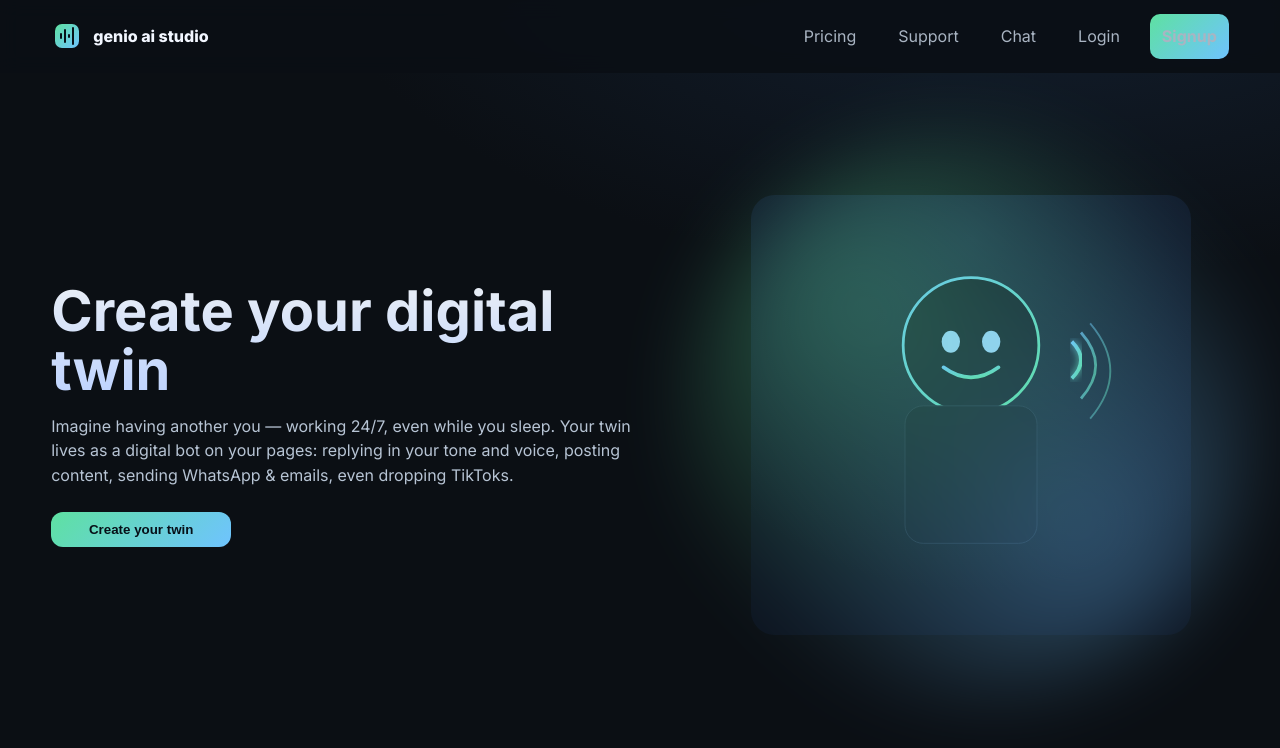
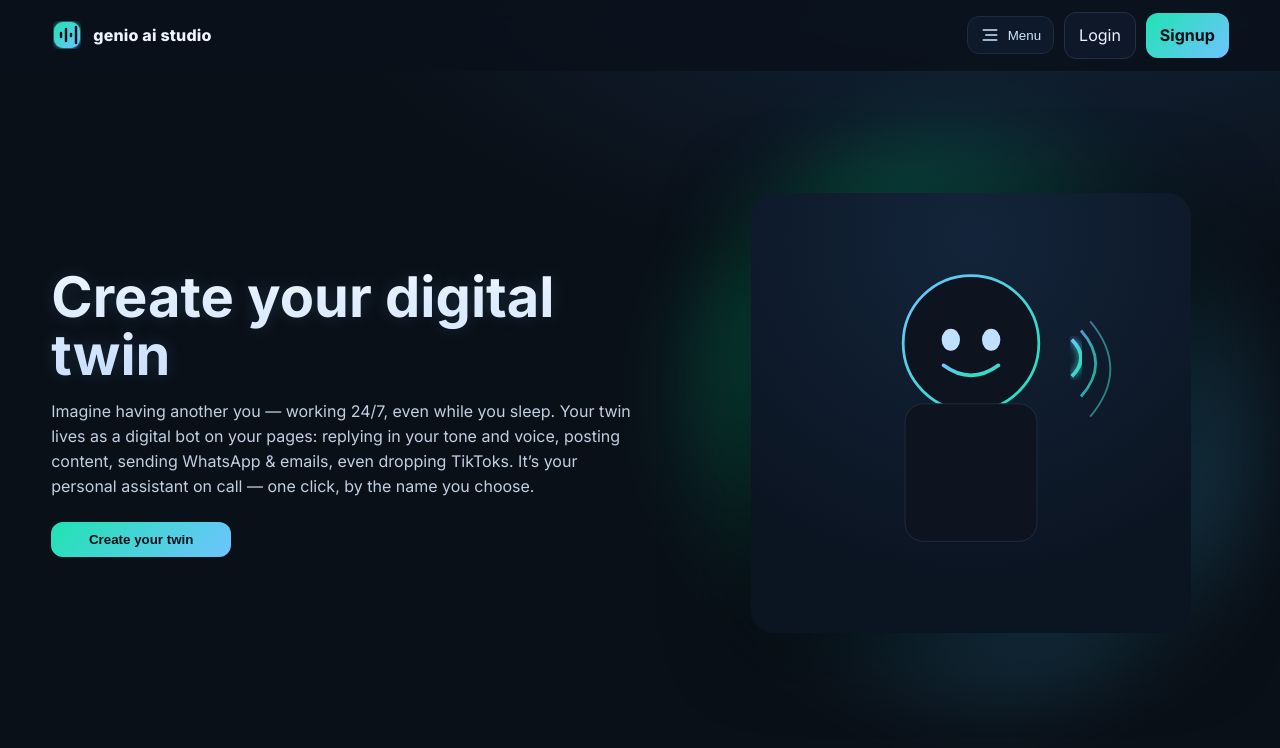
Before and after one commit to genio-ai/genio-os, a Next.js app: page / in a window 1280 px wide. Shown: the top 748 px of the page. Built offline with nearby package versions, Linux system fonts and the light colour scheme.

Commit message:
Update index.js

```diff
--- a/pages/index.js
+++ b/pages/index.js
@@ -15,6 +15,7 @@ export default function Home() {
     return () => window.removeEventListener("scroll", onScroll);
   }, []);
 
+  // Why: choose CTA without backend
   const isAuth = useMemo(() => {
     if (typeof window === "undefined") return false;
     const cookieHasAuth =
@@ -32,7 +33,7 @@ export default function Home() {
         <title>genio ai studio — Create your digital twin</title>
         <meta
           name="description"
-          content="Imagine another you — working 24/7, replying in your tone and voice, posting content, sending WhatsApp & emails, even TikToks."
+          content="Another you — a digital twin that replies in your tone, posts content, sends WhatsApp & emails, even drops TikToks."
         />
         <meta name="viewport" content="width=device-width, initial-scale=1" />
         <link rel="preconnect" href="https://fonts.googleapis.com" />
@@ -46,400 +47,212 @@ export default function Home() {
       {/* Header */}
       <header className={scrolled ? "hdr scrolled" : "hdr"} aria-label="Site header">
         <div className="container nav">
+          {/* Brand: logo + name */}
           <a className="brand" href="/" aria-label="genio ai studio">
             <span className="brand-logo" aria-hidden="true">
-              <svg width="24" height="24" viewBox="0 0 24 24">
+              {/* Neon logo: gradient + subtle glow */}
+              <svg width="28" height="28" viewBox="0 0 28 28" aria-hidden="true" focusable="false">
                 <defs>
                   <linearGradient id="lg" x1="0" y1="0" x2="1" y2="1">
-                    <stop offset="0" stopColor="#5EE1A1" />
+                    <stop offset="0" stopColor="#20E3B2" />
                     <stop offset="1" stopColor="#6FC3FF" />
                   </linearGradient>
+                  <filter id="glo">
+                    <feGaussianBlur stdDeviation="2.2" result="b" />
+                    <feMerge><feMergeNode in="b"/><feMergeNode in="SourceGraphic"/></feMerge>
+                  </filter>
                 </defs>
-                <rect x="0" y="0" width="24" height="24" rx="7" fill="url(#lg)" />
-                <path
-                  d="M6 14V10M10 18V6M14 13V11M18 20V4"
-                  stroke="#071018"
-                  strokeWidth="2"
-                  strokeLinecap="round"
-                />
+                <rect x="1" y="1" width="26" height="26" rx="9" fill="url(#lg)" filter="url(#glo)"></rect>
+                <path d="M8 16V12M13 20V8M18 15V13M23 22V6" stroke="#071018" strokeWidth="2.4" strokeLinecap="round"/>
               </svg>
             </span>
             <span className="brand-name">genio ai studio</span>
           </a>
 
-          <nav className="nav-links desktop" aria-label="Primary">
-            <a href="/pricing">Pricing</a>
-            <a href="/support">Support</a>
-            <a href="/chat">Chat</a>
-            <a href="/login">Login</a>
-            <a className="btn btn-primary" href="/signup">
-              Signup
-            </a>
-          </nav>
-
-          <button
-            className="menu-btn mobile"
-            aria-label="Open menu"
-            onClick={() => setMenuOpen(true)}
-          >
-            ☰
-          </button>
+          {/* Right side actions */}
+          <div className="actions">
+            <button
+              className="menu-chip"
+              aria-label="Open menu"
+              onClick={() => setMenuOpen(true)}
+            >
+              <svg width="20" height="20" viewBox="0 0 24 24" fill="none" aria-hidden="true">
+                <path d="M4 6h16M7 12h13M4 18h16" stroke="currentColor" strokeWidth="2" strokeLinecap="round" />
+              </svg>
+              <span>Menu</span>
+            </button>
+            <a className="btn btn-outline" href="/login">Login</a>
+            <a className="btn btn-neon" href="/signup">Signup</a>
+          </div>
         </div>
       </header>
 
       {/* Mobile drawer */}
       {menuOpen && (
-        <div className="sheet" role="dialog" aria-modal="true">
+        <div className="sheet" role="dialog" aria-modal="true" aria-label="Mobile menu">
           <div className="backdrop" onClick={() => setMenuOpen(false)} />
           <aside className="panel">
             <div className="panel-head">
-              <div className="brand small">
-                <span className="brand-logo">
-                  <svg width="20" height="20" viewBox="0 0 24 24">
+              <div className="brand mini">
+                <span className="brand-logo" aria-hidden="true">
+                  <svg width="22" height="22" viewBox="0 0 28 28" aria-hidden="true">
                     <defs>
                       <linearGradient id="lg2" x1="0" y1="0" x2="1" y2="1">
-                        <stop offset="0" stopColor="#5EE1A1" />
+                        <stop offset="0" stopColor="#20E3B2" />
                         <stop offset="1" stopColor="#6FC3FF" />
                       </linearGradient>
                     </defs>
-                    <rect x="0" y="0" width="24" height="24" rx="7" fill="url(#lg2)" />
-                    <path
-                      d="M6 14V10M10 18V6M14 13V11M18 20V4"
-                      stroke="#071018"
-                      strokeWidth="2"
-                      strokeLinecap="round"
-                    />
+                    <rect x="1" y="1" width="26" height="26" rx="9" fill="url(#lg2)"></rect>
+                    <path d="M8 16V12M13 20V8M18 15V13M23 22V6" stroke="#071018" strokeWidth="2.4" strokeLinecap="round"/>
                   </svg>
                 </span>
                 <span className="brand-name">genio</span>
               </div>
-              <button className="close" onClick={() => setMenuOpen(false)}>
-                ✕
-              </button>
+              <button className="close" aria-label="Close menu" onClick={() => setMenuOpen(false)}>✕</button>
             </div>
 
             <nav className="panel-links">
-              <a href="/pricing" onClick={() => setMenuOpen(false)}>
-                Pricing
-              </a>
-              <a href="/support" onClick={() => setMenuOpen(false)}>
-                Support
-              </a>
-              <a href="/chat" onClick={() => setMenuOpen(false)}>
-                Chat
-              </a>
-              <a href="/login" onClick={() => setMenuOpen(false)}>
-                Login
-              </a>
-              <a
-                className="btn btn-primary"
-                href="/signup"
-                onClick={() => setMenuOpen(false)}
-              >
-                Signup
-              </a>
+              <a href="/pricing" onClick={() => setMenuOpen(false)}>Pricing</a>
+              <a href="/support" onClick={() => setMenuOpen(false)}>Support</a>
+              <a href="/chat" onClick={() => setMenuOpen(false)}>Chat</a>
             </nav>
           </aside>
         </div>
       )}
 
       {/* Hero */}
-      <main className="container hero">
+      <main className="container hero" aria-label="Hero">
         <div className="hero-text">
           <h1>Create your digital twin</h1>
           <p className="hook">
-            Imagine having another you — working 24/7, even while you sleep. Your
-            twin lives as a digital bot on your pages: replying in your tone and
-            voice, posting content, sending WhatsApp & emails, even dropping
-            TikToks.
+            Imagine having another you — working 24/7, even while you sleep. Your twin lives as a digital bot on your
+            pages: replying in your tone and voice, posting content, sending WhatsApp & emails, even dropping TikToks.
+            It’s your personal assistant on call — one click, by the name you choose.
           </p>
-          <button className="btn btn-primary cta" onClick={goCreateTwin}>
-            Create your twin
-          </button>
+          <button className="btn btn-neon cta" onClick={goCreateTwin}>Create your twin</button>
         </div>
 
-        <figure className="hero-visual">
+        <figure className="hero-visual" aria-label="Digital twin preview">
           <div className="blob" aria-hidden="true" />
-          <svg className="twin" viewBox="0 0 480 480">
+          <svg className="twin" viewBox="0 0 480 480" role="img" aria-label="AI twin">
             <defs>
               <linearGradient id="g1" x1="0" y1="0" x2="1" y2="1">
-                <stop offset="0" stopColor="#6fc3ff" />
-                <stop offset="1" stopColor="#5ee1a1" />
+                <stop offset="0" stopColor="#6FC3FF" />
+                <stop offset="1" stopColor="#20E3B2" />
               </linearGradient>
               <radialGradient id="g2" cx="50%" cy="10%" r="80%">
-                <stop offset="0" stopColor="#1a2a42" />
-                <stop offset="1" stopColor="#0d1420" />
+                <stop offset="0" stopColor="#13243a" />
+                <stop offset="1" stopColor="#0b1421" />
               </radialGradient>
               <filter id="glow">
                 <feGaussianBlur stdDeviation="4" result="b" />
-                <feMerge>
-                  <feMergeNode in="b" />
-                  <feMergeNode in="SourceGraphic" />
-                </feMerge>
+                <feMerge><feMergeNode in="b" /><feMergeNode in="SourceGraphic" /></feMerge>
               </filter>
             </defs>
             <rect x="0" y="0" width="480" height="480" rx="26" fill="url(#g2)" />
-            <circle
-              cx="240"
-              cy="164"
-              r="74"
-              fill="#0f1726"
-              stroke="url(#g1)"
-              strokeWidth="3"
-            />
-            <ellipse cx="218" cy="160" rx="10" ry="12" fill="#9fd1ff" />
-            <ellipse cx="262" cy="160" rx="10" ry="12" fill="#9fd1ff" />
-            <path
-              d="M210 188q30 22 60 0"
-              stroke="url(#g1)"
-              strokeWidth="4"
-              fill="none"
-              strokeLinecap="round"
-            />
-            <rect
-              x="168"
-              y="230"
-              width="144"
-              height="150"
-              rx="20"
-              fill="#0f1726"
-              stroke="#233043"
-            />
-            <path
-              d="M350 160 q20 20 0 40"
-              stroke="url(#g1)"
-              strokeWidth="4"
-              fill="none"
-              filter="url(#glow)"
-            />
-            <path
-              d="M360 150 q32 36 0 72"
-              stroke="url(#g1)"
-              strokeWidth="3"
-              fill="none"
-              opacity=".7"
-            />
-            <path
-              d="M370 140 q44 52 0 104"
-              stroke="url(#g1)"
-              strokeWidth="2"
-              fill="none"
-              opacity=".5"
-            />
+            <circle cx="240" cy="164" r="74" fill="#0d1420" stroke="url(#g1)" strokeWidth="3" />
+            <ellipse cx="218" cy="160" rx="10" ry="12" fill="#bfe1ff" />
+            <ellipse cx="262" cy="160" rx="10" ry="12" fill="#bfe1ff" />
+            <path d="M210 188q30 22 60 0" stroke="url(#g1)" strokeWidth="4" fill="none" strokeLinecap="round" />
+            <rect x="168" y="230" width="144" height="150" rx="20" fill="#0d1420" stroke="#233043" />
+            <path d="M350 160 q20 20 0 40" stroke="url(#g1)" strokeWidth="4" fill="none" filter="url(#glow)" />
+            <path d="M360 150 q32 36 0 72" stroke="url(#g1)" strokeWidth="3" fill="none" opacity=".75" />
+            <path d="M370 140 q44 52 0 104" stroke="url(#g1)" strokeWidth="2" fill="none" opacity=".55" />
           </svg>
         </figure>
       </main>
 
       <style jsx global>{`
-        :root {
-          --bg: #0b0f14;
-          --muted: #a9b4c2;
-          --text: #e9eef5;
-          --brand: #5ee1a1;
-          --brand2: #6fc3ff;
+        :root{
+          --bg:#0a1018; --card:#0f1725; --muted:#a7b7c8; --text:#edf3ff;
+          --neon1:#20E3B2; --neon2:#6FC3FF; --ink:#071018;
         }
-        body {
-          margin: 0;
-          font: 16px/1.55 Inter, system-ui, -apple-system, Segoe UI, Roboto, Arial,
-            sans-serif;
-          color: var(--text);
-          background: radial-gradient(
-            1200px 600px at 80% -10%,
-            #142132 0%,
-            #0b0f14 60%
-          );
+        *{box-sizing:border-box}
+        html,body{height:100%}
+        body{
+          margin:0; font:16px/1.55 Inter, system-ui, -apple-system, Segoe UI, Roboto, Arial, sans-serif;
+          color:var(--text);
+          background:
+            radial-gradient(1200px 600px at 80% -10%, #14263d 0%, var(--bg) 60%),
+            #0b111a;
+          -webkit-font-smoothing:antialiased; -moz-osx-font-smoothing:grayscale;
         }
-        .container {
-          width: min(1200px, 92%);
-          margin-inline: auto;
+        .container{width:min(1200px,92%); margin-inline:auto}
+        a{color:inherit; text-decoration:none}
+
+        /* Header */
+        .hdr{position:sticky; top:0; z-index:50; backdrop-filter:saturate(150%) blur(10px); background:#0b111add; transition:box-shadow .2s ease, background .2s ease}
+        .hdr.scrolled{box-shadow:0 8px 28px rgba(0,0,0,.5)}
+        .nav{display:flex; align-items:center; justify-content:space-between; padding:12px 0; gap:12px}
+        .brand{display:inline-flex; align-items:center; gap:10px; white-space:nowrap}
+        .brand-logo{display:inline-grid; place-items:center; width:32px; height:32px}
+        .brand-name{font-weight:800; letter-spacing:.2px}
+        .actions{display:flex; align-items:center; gap:10px}
+        .menu-chip{
+          display:inline-flex; align-items:center; gap:8px; padding:8px 12px; border-radius:12px;
+          background:#0e1a2a; border:1px solid #1e2b41; color:#cfe6ff;
+          box-shadow:0 0 0 0 rgba(32,227,178,0);
+        }
+        .menu-chip:focus-visible{outline:none; box-shadow:0 0 0 3px rgba(111,195,255,.35)}
+        .btn{
+          display:inline-flex; align-items:center; justify-content:center; padding:10px 14px; border-radius:12px;
+          border:1px solid #223145; background:#0f1828; color:var(--text); cursor:pointer; transition:transform .08s ease, box-shadow .2s ease, background .2s ease
+        }
+        .btn:hover{transform:translateY(-1px)}
+        .btn-outline{background:#0f1828}
+        .btn-neon{
+          border:none;
+          background:linear-gradient(135deg, var(--neon1), var(--neon2));
+          color:var(--ink); font-weight:700;
+          box-shadow:0 0 0 0 rgba(32,227,178,0.0), 0 0 0 0 rgba(111,195,255,0.0);
+        }
+        .btn-neon:hover{
+          box-shadow:
+            0 0 24px rgba(32,227,178,.25),
+            0 0 20px rgba(111,195,255,.18);
         }
 
-        /* Header */
-        .hdr {
-          position: sticky;
-          top: 0;
-          z-index: 50;
-          backdrop-filter: saturate(140%) blur(10px);
-          background: #0b0f14e6;
-          transition: box-shadow 0.2s ease;
-        }
-        .hdr.scrolled {
-          box-shadow: 0 6px 18px rgba(0, 0, 0, 0.35);
-        }
-        .nav {
-          display: flex;
-          align-items: center;
-          justify-content: space-between;
-          padding: 14px 0;
-        }
-        .brand {
-          display: inline-flex;
-          align-items: center;
-          gap: 10px;
-          white-space: nowrap;
-        }
-        .brand-logo {
-          display: inline-grid;
-          place-items: center;
-          width: 32px;
-          height: 32px;
-        }
-        .brand-name {
-          font-weight: 800;
-          color: #f2f6ff;
-        }
-        .nav-links {
-          display: flex;
-          gap: 18px;
-          align-items: center;
-        }
-        .nav-links a {
-          padding: 10px 12px;
-          border-radius: 10px;
-          color: var(--muted);
-          text-decoration: none;
-        }
-        .nav-links a:hover {
-          background: #101826;
-          color: var(--text);
-        }
-        .btn {
-          display: inline-flex;
-          align-items: center;
-          justify-content: center;
-          gap: 10px;
-          padding: 10px 14px;
-          border-radius: 12px;
-          border: 1px solid #233043;
-          background: #111a27;
-          color: var(--text);
-          cursor: pointer;
-        }
-        .btn-primary {
-          background: linear-gradient(135deg, var(--brand), var(--brand2));
-          border: none;
-          color: #071018;
-          font-weight: 700;
-        }
-        .menu-btn {
-          display: none;
-          background: none;
-          border: none;
-          color: var(--text);
-          font-size: 20px;
-        }
-        @media (max-width: 920px) {
-          .desktop {
-            display: none;
-          }
-          .menu-btn {
-            display: inline-flex;
-          }
+        @media (max-width: 920px){
+          .brand-name{font-size:18px}
         }
 
-        /* Mobile drawer */
-        .sheet {
-          position: fixed;
-          inset: 0;
-          z-index: 60;
+        /* Drawer */
+        .sheet{position:fixed; inset:0; z-index:60}
+        .backdrop{position:absolute; inset:0; background:rgba(0,0,0,.6)}
+        .panel{
+          position:absolute; right:0; top:0; height:100%; width:min(86%, 340px);
+          background:var(--card); border-left:1px solid #20304a; display:flex; flex-direction:column; padding:16px;
+          box-shadow:-10px 0 40px rgba(0,0,0,.45);
         }
-        .backdrop {
-          position: absolute;
-          inset: 0;
-          background: rgba(0, 0, 0, 0.6);
+        .panel-head{display:flex; align-items:center; justify-content:space-between}
+        .close{background:none; border:none; color:var(--text); font-size:20px}
+        .panel-links{display:flex; flex-direction:column; gap:10px; margin-top:18px}
+        .panel-links a{
+          padding:12px 14px; border-radius:12px; background:#0f1b2d; color:#e7f0ff; border:1px solid #1f2c44;
         }
-        .panel {
-          position: absolute;
-          right: 0;
-          top: 0;
-          height: 100%;
-          width: min(86%, 320px);
-          background: #0f1620;
-          border-left: 1px solid #223045;
-          display: flex;
-          flex-direction: column;
-          padding: 16px;
-        }
-        .panel-head {
-          display: flex;
-          align-items: center;
-          justify-content: space-between;
-        }
-        .panel-links {
-          display: flex;
-          flex-direction: column;
-          gap: 8px;
-          margin-top: 20px;
-        }
-        .panel-links a {
-          padding: 10px 12px;
-          border-radius: 10px;
-          background: #111a27;
-          color: var(--text);
-        }
-        .close {
-          background: none;
-          border: none;
-          color: var(--text);
-          font-size: 20px;
-        }
+        .panel-links a:focus-visible{outline:none; box-shadow:0 0 0 3px rgba(111,195,255,.35)}
 
         /* Hero */
-        .hero {
-          display: grid;
-          grid-template-columns: 1.1fr 0.9fr;
-          gap: 32px;
-          align-items: center;
-          padding: 84px 0;
+        .hero{display:grid; grid-template-columns:1.1fr .9fr; gap:32px; align-items:center; padding:84px 0}
+        .hero-text h1{
+          margin:0 0 14px; font-size:clamp(32px,5vw,56px); line-height:1.05;
+          background:linear-gradient(180deg, #f4f8ff 0%, #cfe0ff 100%); -webkit-background-clip:text; background-clip:text; color:transparent;
+          text-shadow:0 0 18px rgba(111,195,255,.15);
         }
-        .hero-text h1 {
-          margin: 0 0 14px;
-          font-size: clamp(32px, 5vw, 56px);
-          line-height: 1.05;
-          background: linear-gradient(180deg, #e9eef5 0%, #bcd2ff 100%);
-          -webkit-background-clip: text;
-          color: transparent;
+        .hero-text .hook{color:#c0d0e2; margin:0 0 24px; max-width:58ch}
+        .cta{min-width:180px}
+        .hero-visual{position:relative; aspect-ratio:1/1; min-height:320px; display:grid; place-items:center}
+        .blob{
+          position:absolute; width:560px; height:560px; border-radius:50%;
+          background:
+            radial-gradient(circle at 30% 30%, var(--neon1), transparent 60%),
+            radial-gradient(circle at 70% 70%, var(--neon2), transparent 60%);
+          filter:blur(44px) saturate(160%); opacity:.35;
         }
-        .hero-text .hook {
-          color: #b7c4d4;
-          margin: 0 0 24px;
-          max-width: 58ch;
-        }
-        .cta {
-          min-width: 180px;
-        }
-        .hero-visual {
-          position: relative;
-          aspect-ratio: 1/1;
-          min-height: 320px;
-          display: grid;
-          place-items: center;
-        }
-        .blob {
-          position: absolute;
-          width: 560px;
-          height: 560px;
-          border-radius: 50%;
-          background: radial-gradient(
-              circle at 30% 30%,
-              var(--brand),
-              transparent 60%
-            ),
-            radial-gradient(circle at 70% 70%, var(--brand2), transparent 60%);
-          filter: blur(40px);
-          opacity: 0.35;
-        }
-        .twin {
-          width: min(440px, 90%);
-        }
-        @media (max-width: 940px) {
-          .hero {
-            grid-template-columns: 1fr;
-            text-align: center;
-          }
-          .hero-visual {
-            margin-top: 20px;
-          }
+        .twin{width:min(440px,90%); filter:drop-shadow(0 10px 40px rgba(0,0,0,.5))}
+        @media (max-width: 940px){
+          .hero{grid-template-columns:1fr; text-align:center}
+          .hero-visual{margin-top:16px}
         }
       `}</style>
     </>
```
